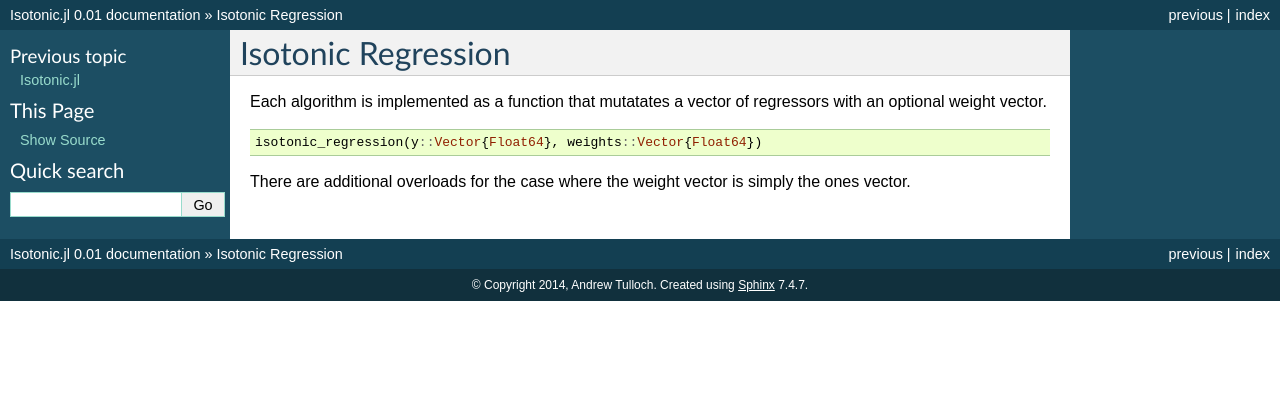
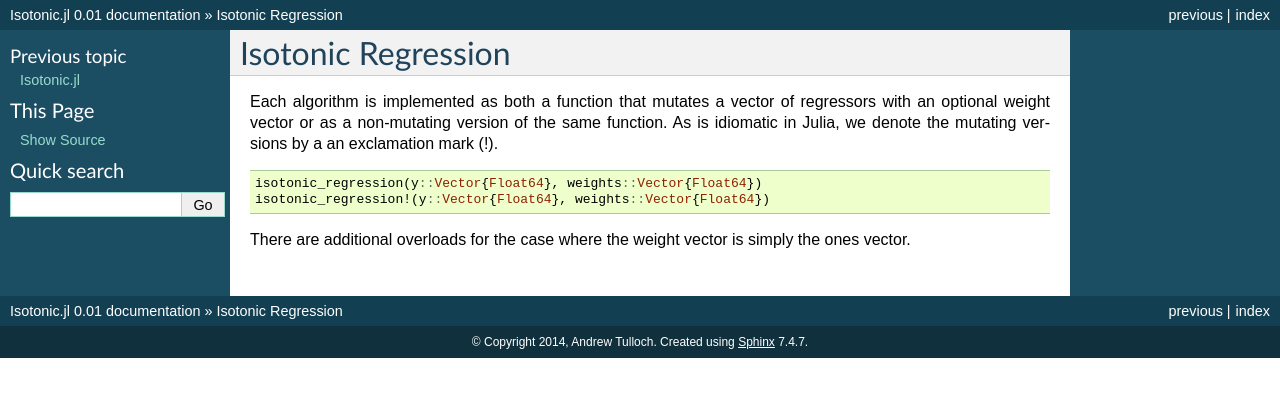
Before and after one commit to ajtulloch/Isotonic.jl, a Sphinx documentation site: the page built from doc/source/isotonic.rst, in a window 1280 px wide. Shown: the top 397 px of the page. Built offline with Sphinx 7.4.7, drawn with Linux system fonts in a browser that asks for light colours.

Commit message:
use ! syntax for mutating functions

```diff
--- a/doc/source/isotonic.rst
+++ b/doc/source/isotonic.rst
@@ -1,12 +1,15 @@
 Isotonic Regression
 ===================
 
-Each algorithm is implemented as a function that mutatates a vector of
-regressors with an optional weight vector.
+Each algorithm is implemented as both a function that mutates a vector of
+regressors with an optional weight vector or as a non-mutating version
+of the same function. As is idiomatic in Julia, we denote the mutating versions
+by a an exclamation mark (!).
 
 .. code-block:: julia
 
    isotonic_regression(y::Vector{Float64}, weights::Vector{Float64})
+   isotonic_regression!(y::Vector{Float64}, weights::Vector{Float64})
 
 There are additional overloads for the case where the weight vector is
 simply the ones vector.
```
Also changed, not shown: 5 other files.
